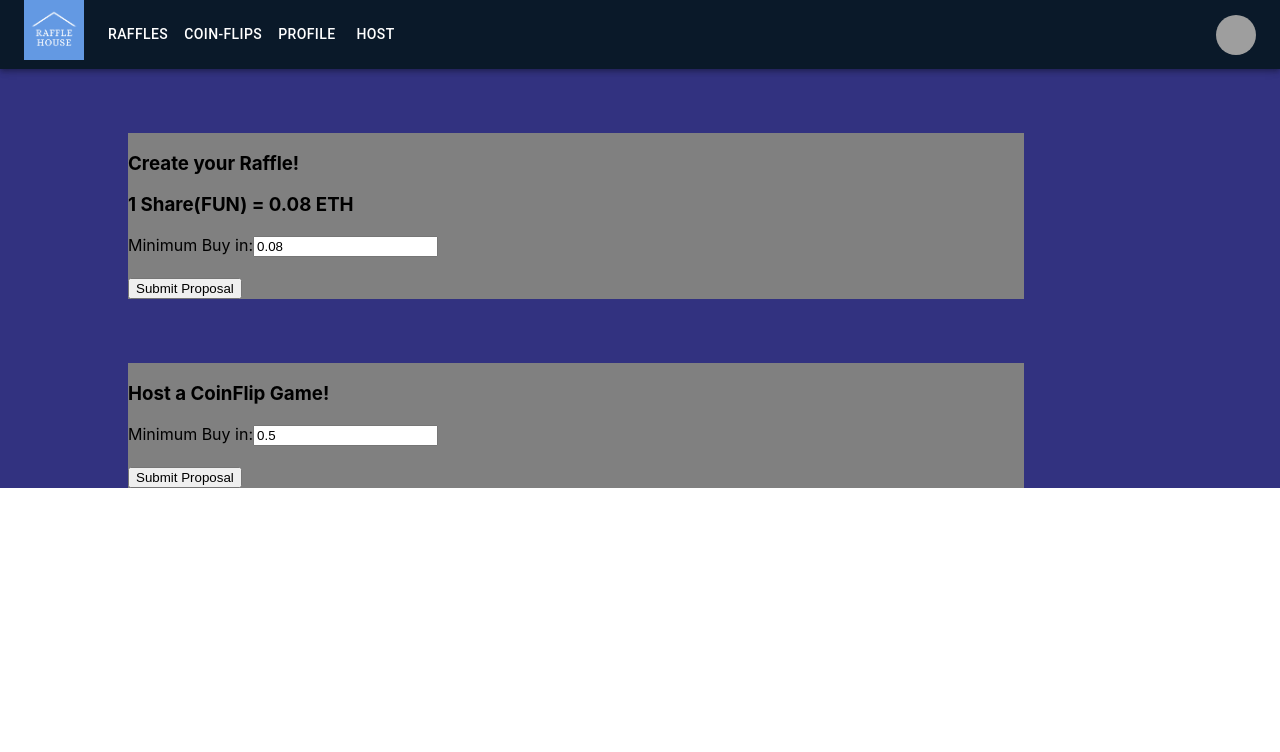
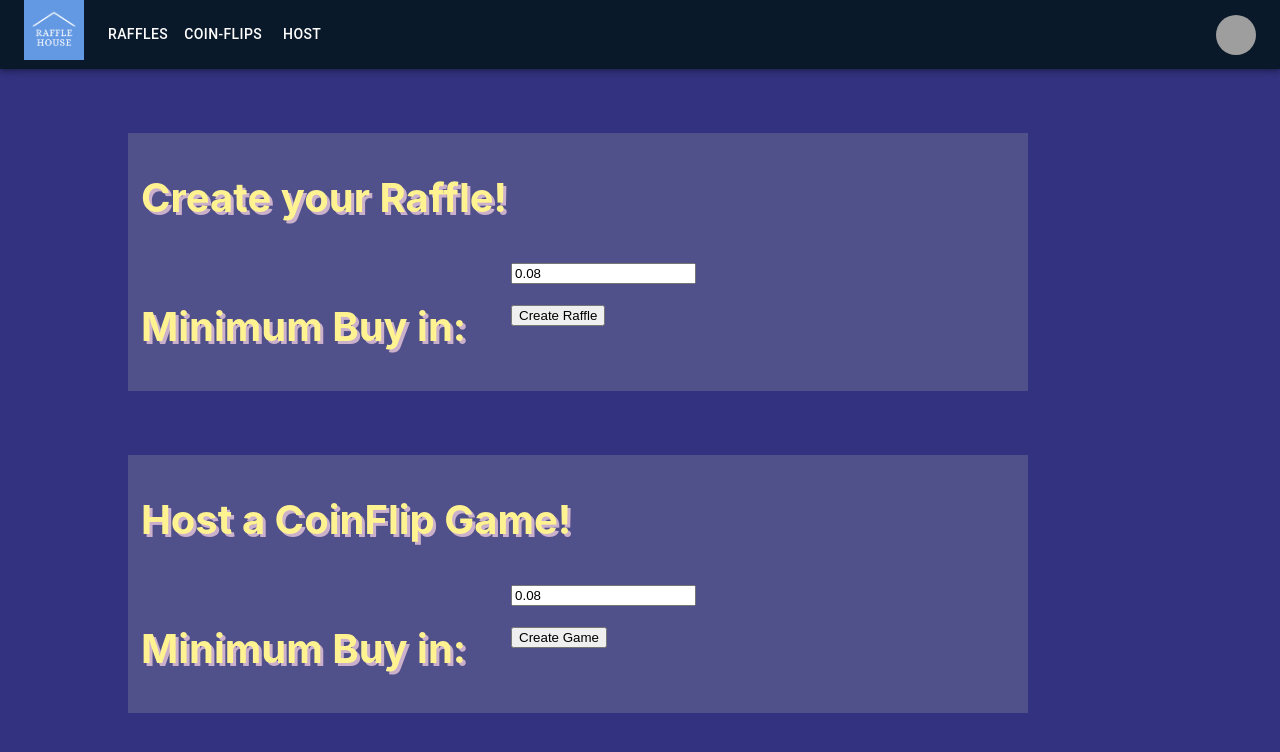
Before and after one commit to rottaj/RaffleHouse, a React (Create React App) app in the folder frontend/: page /host in a window 1280 px wide. Shown: the top 752 px of the page. Built offline with nearby package versions, Linux system fonts and the light colour scheme; grey boxes are pictures that could not be loaded.

Commit message:
Updated some schtuff

```diff
--- a/frontend/src/App.css
+++ b/frontend/src/App.css
@@ -1,2 +1,3 @@
 .App {
+    background: rgb(50, 50, 128);
 }
--- a/frontend/src/App.tsx
+++ b/frontend/src/App.tsx
@@ -1,5 +1,4 @@
 import logo from './logo.svg';
-import './App.css';
 import {BrowserRouter, Route} from 'react-router-dom';
 import React from 'react';
 import Home  from './Containers/Home';
@@ -9,10 +8,12 @@ import RaffleViewer from './Containers/RaffleViewer';
 import userProfile from "./Components/userProfile";
 import Host from "./Containers/Host";
 import CoinFlipViewer from "./Containers/CoinFlipViewer";
+import './App.css';
 
 export default class App extends React.Component {
   render() {
     return (
+      <div className="App">
         <BrowserRouter>
           <Route exact path = "/" component = {Home} />
           <Route exact path = "/raffles" component = {Raffles}/>
@@ -22,6 +23,7 @@ export default class App extends React.Component {
           <Route path = "/raffle/:contractAddress" component = {RaffleViewer}/>
           <Route path = "/coin-flip/:contractAddress" component = {CoinFlipViewer}/>
         </BrowserRouter>
+      </div>
     )
   }
 }
--- a/frontend/src/Components/CoinFlipCreator.css
+++ b/frontend/src/Components/CoinFlipCreator.css
@@ -1,14 +1,38 @@
-.Create-Coin-Flip-Main {
+.CreateCoinFlipForm-Main {
     height: auto;
     width: auto;
 }
 
-.PopUp-Form {
+.CreateCoinFlip-h3 {
+    padding-left: 1%;
+    color: rgb(255, 242, 145);
+    text-shadow: rgb(203, 176, 204) 3px 3px;
+    font-size: 40px;
+}
+
+.MinimumCoinFlip-BuyIn-h3 {
+    padding-left: 1%;
+    color: rgb(255, 242, 145);
+    text-shadow: rgb(203, 176, 204) 3px 3px;
+    font-size: 40px;
+}
+
+.CreateCoinFlip-Form {
+    padding-left: 5%;
+}
+
+.CreateCoinFlip-Form-Container {
+    display: flex;
+}
+
+.PopUpCoinFlip-Form {
     /*position: fixed; */
+    padding-left: 4px;
     height: 100%;
     width: 70%;
     margin-top: 5%;
     margin-left: 10%;
-    background-color: grey;
+
+    background: rgb(80, 80, 138);
     overflow-y: scroll;
 }
--- a/frontend/src/Components/CoinFlipCreator.tsx
+++ b/frontend/src/Components/CoinFlipCreator.tsx
@@ -38,19 +38,19 @@ export default class CoinFlipCreator extends React.Component {
 
     render() {
         return (
-            <div className="Create-Coin-Flip-Main">
-                {/* {this.props.isOpen &&  */}
-                <div className="PopUp-Form">
-                    <h3>Host a CoinFlip Game!</h3>
-                    <form className="CreateCoinFlip-Form" onSubmit={(e) => this.handleSubmit(e)}>
-                        Minimum Buy in:
-                        <input className="CoinFlipForm-Minimum-Buyin" defaultValue="0.5"></input>
-                        <br></br>
-                        <br></br>
-                        <button type="submit">Submit Proposal</button>
-                    </form>
+            <div className="CreateCoinFlipForm-Main" >
+                <div className="PopUpCoinFlip-Form">
+                    <h3 className="CreateCoinFlip-h3">Host a CoinFlip Game!</h3>
+                    <div className="CreateCoinFlip-Form-Container">
+                        <h3 className="MinimumCoinFlip-BuyIn-h3">Minimum Buy in: </h3>
+                        <form className="CreateCoinFlip-Form" onSubmit={(e) => this.handleSubmit(e)}>
+                            <input className="CoinFlipForm-Minimum-Buyin" defaultValue="0.08"></input>
+                            <br></br>
+                            <br></br>
+                            <button type="submit">Create Game</button>
+                        </form>
+                    </div>
                 </div>
-                {/* } */}
             </div>
         )
     }
--- a/frontend/src/Components/MenuItems.tsx
+++ b/frontend/src/Components/MenuItems.tsx
@@ -16,7 +16,7 @@ import { createTheme } from '@mui/material/styles';
 import logo from '../Raffle_House.png';
 import './MenuItems.css';
 
-const pages = [ 'raffles','coin-flips', 'profile', 'host'];
+const pages = [ 'raffles','coin-flips', 'host'];
 const settings = ['Profile', 'Account', 'Dashboard', 'Logout'];
 
 
--- a/frontend/src/Components/RaffleCreator.css
+++ b/frontend/src/Components/RaffleCreator.css
@@ -3,12 +3,36 @@
     width: auto;
 }
 
-.PopUp-Form {
+.CreateRaffle-h3 {
+    padding-left: 1%;
+    color: rgb(255, 242, 145);
+    text-shadow: rgb(203, 176, 204) 3px 3px;
+    font-size: 40px;
+}
+
+.Minimum-BuyIn-h3 {
+    padding-left: 1%;
+    color: rgb(255, 242, 145);
+    text-shadow: rgb(203, 176, 204) 3px 3px;
+    font-size: 40px;
+}
+
+.CreateRaffle-Form {
+    padding-left: 5%;
+}
+
+.CreateRaffle-Form-Container {
+    display: flex;
+}
+
+.PopUpRaffle-Form {
     /*position: fixed; */
+    padding-left: 4px;
     height: 100%;
     width: 70%;
     margin-top: 5%;
     margin-left: 10%;
-    background-color: grey;
+
+    background: rgb(80, 80, 138);
     overflow-y: scroll;
 }
--- a/frontend/src/Components/RaffleCreator.tsx
+++ b/frontend/src/Components/RaffleCreator.tsx
@@ -195,31 +195,18 @@ export default class RaffleCreator extends React.Component{
     render() {
         return (
             <div className="CreateRaffleForm-Main" >
-            <MenuItems/>
-
-            {/* <div>
-                <button onClick={this.handleRaffleForm}>Create Raffle!</button>
-            </div>
-            <div>
-                <button onClick={this.handleCoinFlipForm}> Create Coin Flip </button>
-            </div>
-
-                <RaffleCreator isOpen={this.state.RaffleFormOpen}/>
-                <CoinFlipCreator isOpen={this.state.CoinFlipFormOpen}/> */}
-
-
-                {/* {this.props.isOpen &&  */}
-                <div className="PopUp-Form">
-                    <h3>Create your Raffle!</h3>
-                    <h3> 1 Share(FUN) = 0.08 ETH</h3>
-                    <form className="CreateRaffle-Form" onSubmit={(e) => this.handleSubmit(e)}>
-                        Minimum Buy in:
-                        <input className="RaffleForm-Minimum-Buyin" defaultValue="0.08"></input>
-                        <br></br>
-                        <br></br>
-                        <NFTSelector tokens={this.state.tokens} ref={(tokenSelector) => this.tokenSelector = tokenSelector}/>
-                        <button type="submit">Submit Proposal</button>
-                    </form>
+                <div className="PopUpRaffle-Form">
+                    <h3 className="CreateRaffle-h3">Create your Raffle!</h3>
+                    <div className="CreateRaffle-Form-Container">
+                        <h3 className="Minimum-BuyIn-h3">Minimum Buy in: </h3>
+                        <form className="CreateRaffle-Form" onSubmit={(e) => this.handleSubmit(e)}>
+                            <input className="RaffleForm-Minimum-Buyin" defaultValue="0.08"></input>
+                            <br></br>
+                            <br></br>
+                            <button type="submit">Create Raffle</button>
+                        </form>
+                    </div>
+                    <NFTSelector tokens={this.state.tokens} ref={(tokenSelector) => this.tokenSelector = tokenSelector}/>
                 </div>
             </div>
         )
--- a/frontend/src/Containers/CoinFlipViewer.css
+++ b/frontend/src/Containers/CoinFlipViewer.css
@@ -1,6 +1,7 @@
 .CoinFlipViewer-Div-Main {
     text-align: center;
     align-items: center;
+    background: rgb(50, 50, 128);
 }
 
 .CoinFlip-Game-Container {
@@ -9,6 +10,7 @@
 }
 
 .CoinFlip-GameInfo-Div {
+    background: rgb(80, 80, 138);
     border: 1px solid black;
     margin-left: 30%;
     margin-right: 30%;
@@ -25,6 +27,7 @@
 
 .CoinFlip-Players-Creator-Div {
     border: 1px solid black;
+    background: rgb(80, 80, 138);
     margin-right: 5%;
     -moz-border-radius: 10px; /* or 50% */
     border-radius: 10px; /* or 50% */
@@ -33,6 +36,7 @@
 
 .CoinFlip-Players-Joinee-Div {
     border: 1px solid black;
+    background: rgb(80, 80, 138);
     margin-left: 5%;
     -moz-border-radius: 10px; /* or 50% */
     border-radius: 10px; /* or 50% */
--- a/frontend/src/Containers/CoinFlips.css
+++ b/frontend/src/Containers/CoinFlips.css
@@ -9,38 +9,76 @@
     font-size: 40px;
 }
 
+.CurrentCoinFlips-Container {
+    width: 70;
+    border: 6px solid black;
+    padding-top: 2%;
+    padding-bottom: 5%;
+}
+
 .CoinFlips-Games-Header{
     margin-left: 20%;
     margin-right: 20%;
     display: flex;
 }
 
-.CoinFlips-Games-Container {
-    /*
-    border: 1px solid black;
-    margin-left: 5%;
-    margin-right: 5%;
-    margin-bottom: 5%;
-    */
+.CoinFlips-Current-CoinFlips-h2 {
+    margin-bottom: 2%;
 }
 
-.CoinFlip-Creator-h3 {
+/* CURRENT COIN FLIPS */
+
+.CurrentCoinFlips-Container {
+    width: 70;
+    border: 6px solid black;
+    padding-top: 2%;
+    padding-bottom: 5%;
+}
+
+.CoinFlips-Creator-h3 {
     margin-left: 20%;
     margin-right: 5%;
 }
 
-.CoinFlip-Winner-h3 {
+.CoinFlips-Winner-h3 {
     margin-left: 20%;
     margin-right: 5%;
 }
 
-.CoinFlip-Winner-h3 {
+
+
+.CoinFlips-BuyIn-h3 {
+    margin-left: 56%;
+    margin-right: 5%;
+}
+
+/* PAST COIN FLIPS */
+
+
+.PastCoinFlips-Container {
+    width: 70;
+    border: 6px solid black;
+    padding-top: 2%;
+    padding-bottom: 5%;
+}
+
+.PastCoinFlips-Creator-h3 {
+    margin-left: 20%;
+    margin-right: 5%;
+}
+
+.PastCoinFlips-Winner-h3 {
+    margin-left: 20%;
+    margin-right: 5%;
+}
+
+.PastCoinFlips-Winner-h3 {
     margin-left: 30%;
     margin-right: 5%;
 }
 
 
-.CoinFlip-BuyIn-h3 {
+.PastCoinFlips-BuyIn-h3 {
     margin-left: 26%;
     margin-right: 5%;
 }
--- a/frontend/src/Containers/CoinFlips.tsx
+++ b/frontend/src/Containers/CoinFlips.tsx
@@ -12,7 +12,8 @@ declare let window: any;
 export default class CoinFlips extends React.Component {
 
     state = {
-        coinFlips: []
+        currentCoinFlips: [],
+        pastCoinFlips: []
     }
 
     getCoinFlips = async () => {
@@ -29,14 +30,26 @@ export default class CoinFlips extends React.Component {
                 console.log("COINFOOBET", coinFlip)
                 const coinFlipInstance = await new ethers.Contract(coinFlip.contractAddress, _CoinFlip_abi, signer);
                 const gameInfo = await coinFlipInstance.getGameInfo();
+                console.log("HELLO FOOBAR", gameInfo.winner)
+                if (gameInfo.winner != "0x0000000000000000000000000000000000000000") {
                     console.log("GAME INFOOO", gameInfo)
                     tempCoinFlip['contractAddress'] = coinFlip['contractAddress'];
                     tempCoinFlip['buyInPrice'] = parseInt(gameInfo['buyInPrice']) / (10 ** 18);
                     tempCoinFlip['creatorAddress'] = gameInfo['creatorAddress'];
                     tempCoinFlip['winner'] = gameInfo['winner'];
                     this.setState({
-                    coinFlips: [...this.state.coinFlips, tempCoinFlip]
+                        currentCoinFlips: [...this.state.currentCoinFlips, tempCoinFlip]
                     })
+                }else {
+                    console.log("GAME INFOOO", gameInfo)
+                    tempCoinFlip['contractAddress'] = coinFlip['contractAddress'];
+                    tempCoinFlip['buyInPrice'] = parseInt(gameInfo['buyInPrice']) / (10 ** 18);
+                    tempCoinFlip['creatorAddress'] = gameInfo['creatorAddress'];
+                    tempCoinFlip['winner'] = gameInfo['winner'];
+                    this.setState({
+                        pastCoinFlips: [...this.state.pastCoinFlips, tempCoinFlip]
+                    })
+                }
             }
         }
     }
@@ -50,15 +63,35 @@ export default class CoinFlips extends React.Component {
         return (
             <div className="CoinFlips-Container-Main">
                 <MenuItems/>
-                <h1 className="CoinFlips-Container-Title-h1">Coin Flips Container </h1>
+                <h1 className="CoinFlips-Container-Title-h1">Coin Flips</h1>
                 {console.log("HELLO", this.state)}
                 <div className="CoinFlips-Games-Container">
+                    <div className="CurrentCoinFlips-Container">
+
+                        <h2 className="CoinFlips-Current-CoinFlips-h2">Current Coin Flips</h2>
                         <div className="CoinFlips-Games-Header">
-                        <h3 className="CoinFlip-Creator-h3">Creator</h3>
-                        <h3 className="CoinFlip-Winner-h3">Winner</h3>
-                        <h3 className="CoinFlip-BuyIn-h3">Buy in Price</h3>
+                            <h3 className="CoinFlips-Creator-h3">Creator</h3>
+                            <h3 className="CoinFlips-BuyIn-h3">Buy in Price</h3>
                         </div>
-                    {this.state.coinFlips.map((coinFlip: any) => {
+                        {this.state.pastCoinFlips.map((coinFlip: any) => {
+                            return (
+                                <Link to={`coin-flip/${coinFlip['contractAddress']}`}>
+                                    <CoinFlip coinFlip={coinFlip}></CoinFlip>
+                                </Link>
+                            )
+                        })}
+                    </div>
+                    {/* // Work on this
+                    <div className="PastCoinFlips-Container">
+                        <div className="PastCoinFlips-Games-Header">
+                            <h3 className="PastCoinFlips-Creator-h3">Creator</h3>
+                            <h3 className="PastCoinFlips-Winner-h3">Winner</h3>
+                            <h3 className="PastCoinFlips-BuyIn-h3">Buy in Price</h3>
+                        </div>
+                    </div>
+                    */}
+                        <h2>Past Games</h2>
+                        {this.state.currentCoinFlips.map((coinFlip: any) => {
                             return (
                                 <Link to={`coin-flip/${coinFlip['contractAddress']}`}>
                                     <CoinFlip coinFlip={coinFlip}></CoinFlip>
--- a/frontend/src/Containers/Host.tsx
+++ b/frontend/src/Containers/Host.tsx
@@ -1,11 +1,13 @@
 import React from 'react';
 import RaffleCreator from "../Components/RaffleCreator";
 import CoinFlipCreator from '../Components/CoinFlipCreator';
+import MenuItems from "../Components/MenuItems";
 import "./Host.css";
 export default class Host extends React.Component {
     render() {
         return (
             <div className="Host-Container-Main-Div">
+                <MenuItems/>
                 <RaffleCreator/>
                 <CoinFlipCreator/>
             </div>
--- a/frontend/src/index.css
+++ b/frontend/src/index.css
@@ -1,5 +1,7 @@
 body {
   margin: 0;
+  background: rgb(50, 50, 128);
+
   font-family: -apple-system, BlinkMacSystemFont, 'Segoe UI', 'Roboto', 'Oxygen',
     'Ubuntu', 'Cantarell', 'Fira Sans', 'Droid Sans', 'Helvetica Neue',
     sans-serif;
```
Lines whose indentation alone changed are shown as unchanged.
